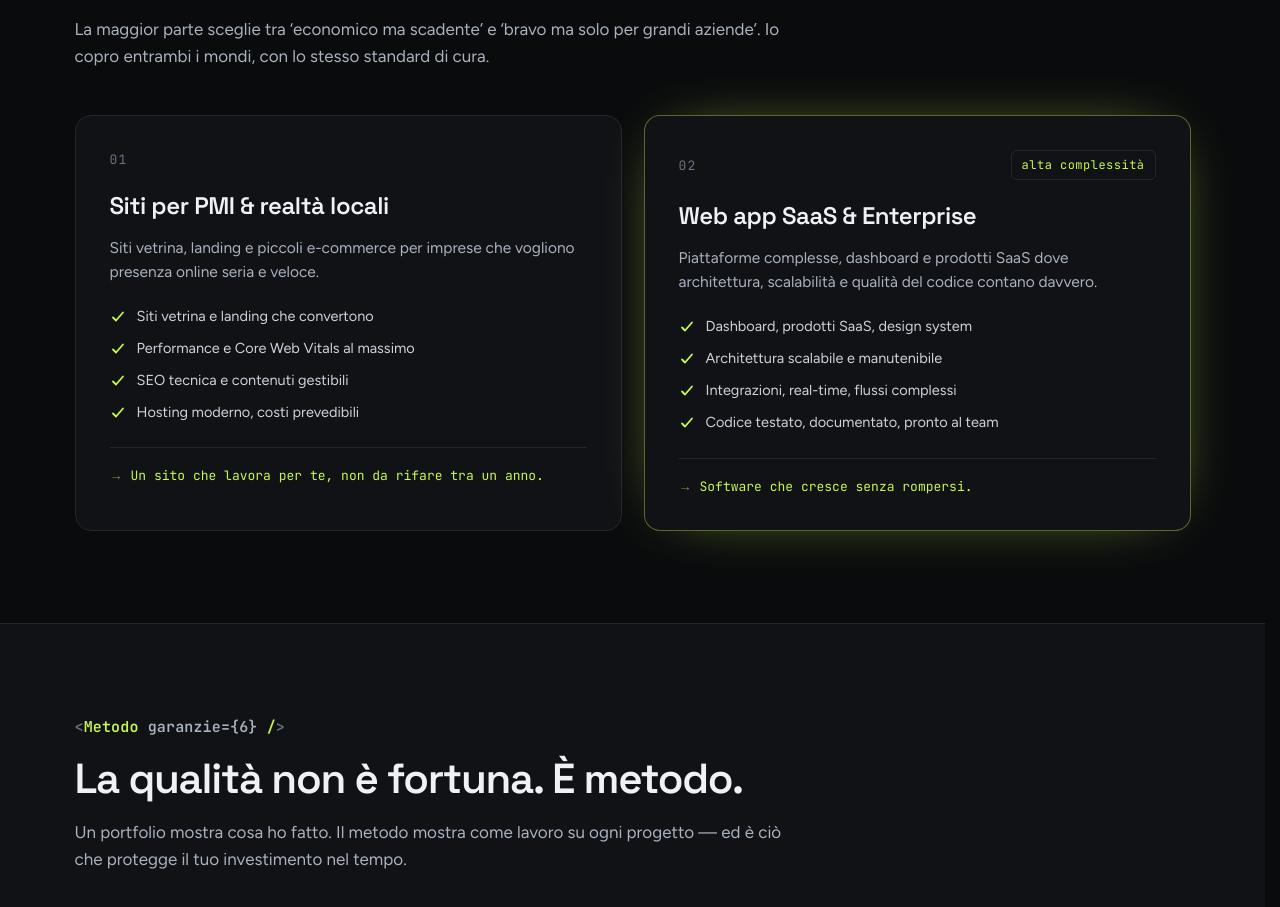
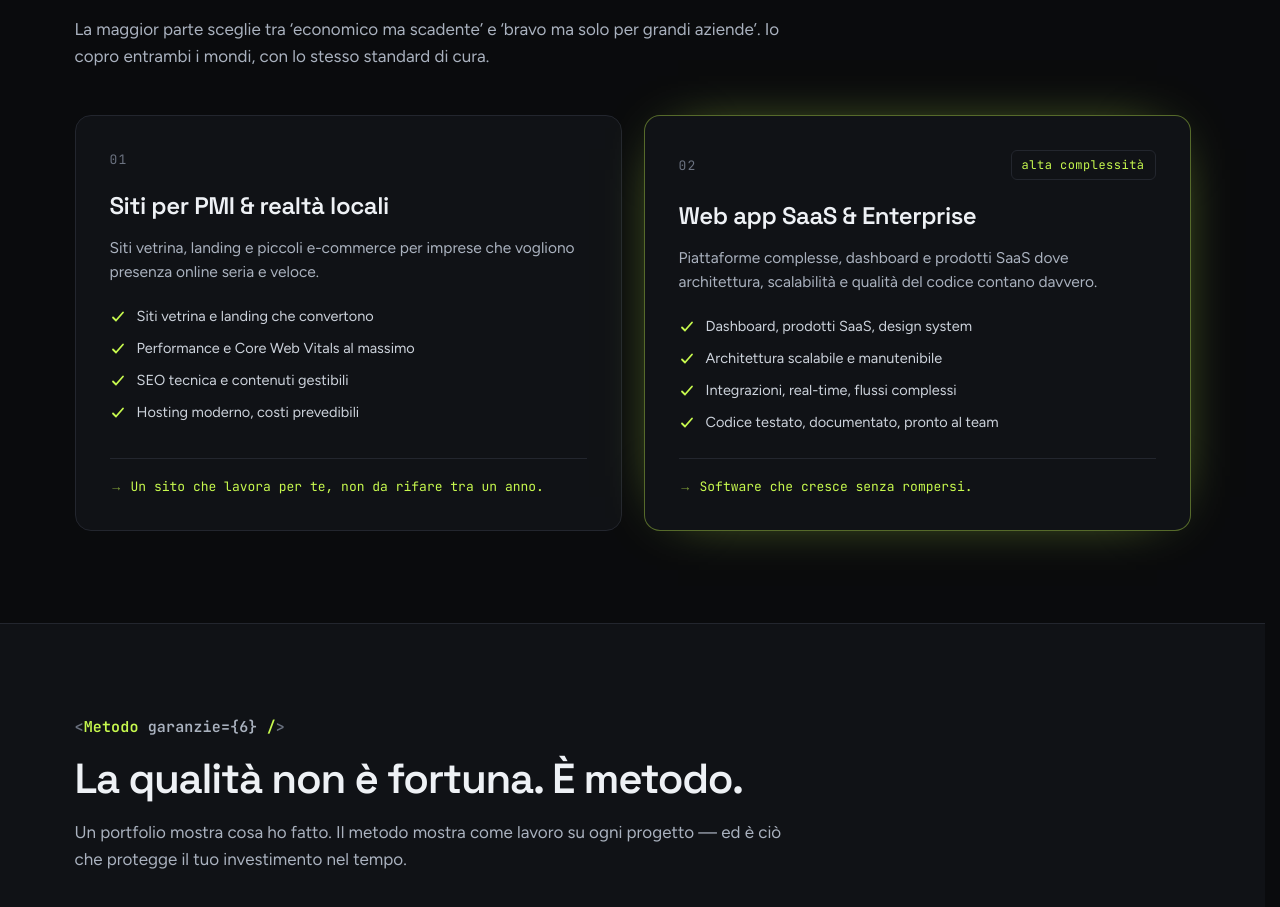
Before and after one commit to 7eightDev/7eightDev-web, a Next.js app: page / in a window 1280 px wide. Shown: the part 965-1872 px from the top of the page. Built offline with nearby package versions, Linux system fonts and the light colour scheme; no server answers.

Commit message:
fix(dual): align track card footers to bottom

```diff
--- a/presentation/features/landing/dual.tsx
+++ b/presentation/features/landing/dual.tsx
@@ -32,7 +32,7 @@ const Check = () => (
 
 function TrackCard({ tr }: { tr: typeof TRACKS[0] }) {
   return (
-    <div className={cn("relative p-[34px] rounded-[16px] bg-surface border border-border h-full box-border", tr.hot && "border-accent/38 shadow-[0_0_60px_-34px_var(--accent)]")}>
+    <div className={cn("relative flex flex-col p-[34px] rounded-[16px] bg-surface border border-border h-full box-border", tr.hot && "border-accent/38 shadow-[0_0_60px_-34px_var(--accent)]")}>
       <div className="flex items-center justify-between mb-[18px]">
         <span className="font-mono text-[13px] text-muted tracking-[0.1em]">{tr.i}</span>
         {tr.hot && <Chip accent>alta complessità</Chip>}
@@ -47,7 +47,7 @@ function TrackCard({ tr }: { tr: typeof TRACKS[0] }) {
           </li>
         ))}
       </ul>
-      <div className="pt-[18px] border-t border-border font-mono text-[13px] text-accent flex items-center gap-[8px]">
+      <div className="mt-auto pt-[18px] border-t border-border font-mono text-[13px] text-accent flex items-center gap-[8px]">
         <span className="opacity-60">→</span>{tr.out}
       </div>
     </div>
```
